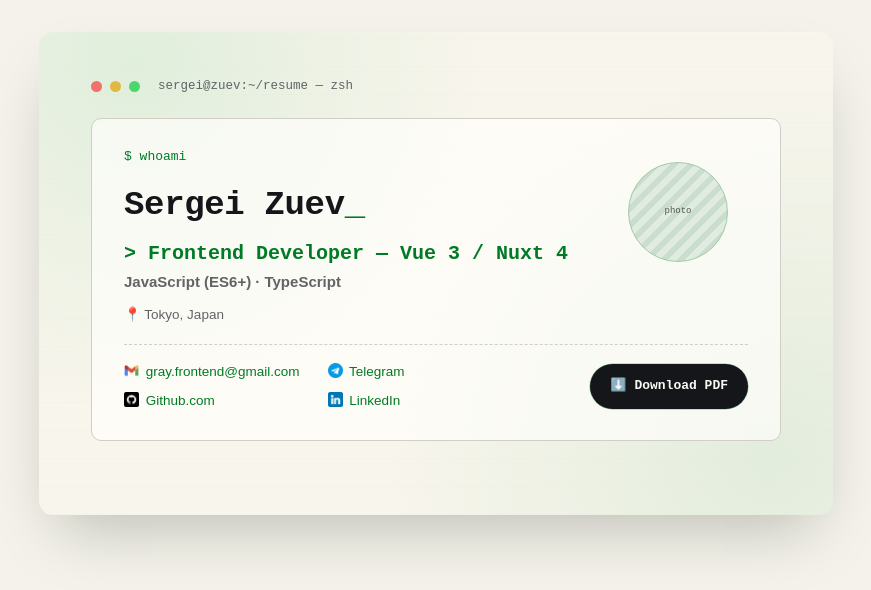
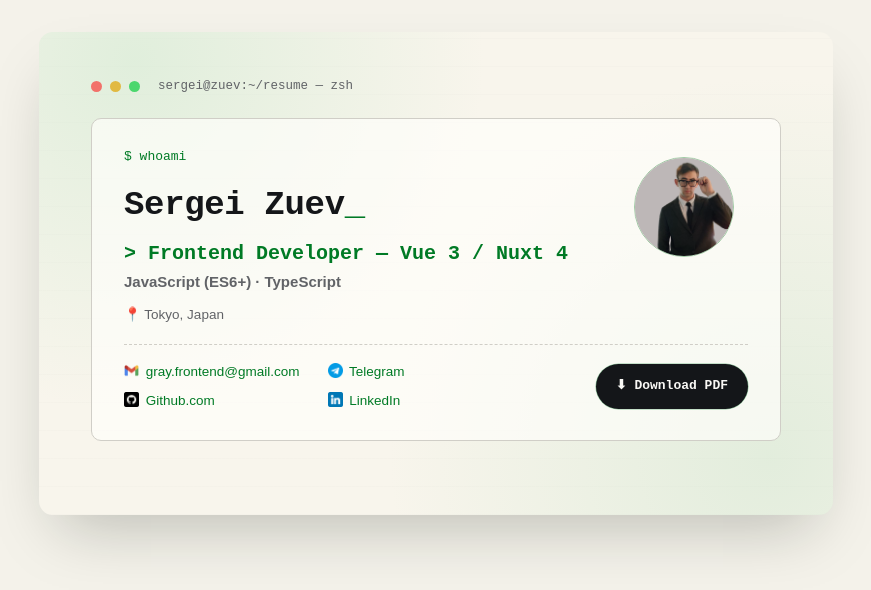
Before and after one commit to GrayMurakami/website-resume, a Nuxt app: page / in a window 1280 px wide. Shown: the top 590 px of the page, without its empty margins (204-1075 px from the left). Built offline with nearby package versions, Linux system fonts and the light colour scheme.

Commit message:
feat: Nuxtimg install

```diff
--- a/app/components/resume/ResumeHero.vue
+++ b/app/components/resume/ResumeHero.vue
@@ -45,7 +45,14 @@ onUnmounted(() => {
   <div class="hero">
     <div class="hero-top">
       <div class="avatar-slot">
-        photo
+        <NuxtImg
+          src="/photo.png"
+          alt="Sergei Zuev"
+          width="100"
+          height="100"
+          format="webp"
+          class="avatar-img"
+        />
       </div>
       <div class="hero-main">
         <div class="prompt-label">
@@ -128,7 +135,7 @@ onUnmounted(() => {
           :class="{ pulse: isPulsing }"
           :style="{ transform: btnTransform }"
         >
-          ⬇️ Download PDF
+          <!--⬇️-->&#11015; Download PDF
         </a>
       </div>
     </div>
@@ -156,18 +163,16 @@ onUnmounted(() => {
   width: 100px;
   height: 100px;
   border-radius: 50%;
-  margin-top: 15px;
-  margin-right: 20px;
-  background: repeating-linear-gradient(135deg, oklch(0.93 0.02 148), oklch(0.93 0.02 148) 6px, oklch(0.88 0.03 148) 6px, oklch(0.88 0.03 148) 12px);
+  margin-top: 10px;
+  margin-right: 14px;
+  overflow: hidden;
   border: 1px solid var(--card-border);
-  display: flex;
-  align-items: center;
-  justify-content: center;
-  font-family: var(--mono);
-  font-size: 9px;
-  color: oklch(0.45 0.02 148);
-  text-align: center;
-  line-height: 1.3;
+}
+
+.avatar-img {
+  width: 100%;
+  height: 100%;
+  object-fit: cover;
 }
 
 .hero-main {
--- a/nuxt.config.ts
+++ b/nuxt.config.ts
@@ -2,7 +2,7 @@
 export default defineNuxtConfig({
   compatibilityDate: '2025-07-15',
   devtools: { enabled: true },
-  modules: ['@nuxt/fonts'],
+  modules: ['@nuxt/fonts', '@nuxt/image'],
   fonts: {
     families: [
       { name: 'JetBrains Mono', provider: 'google' },
--- a/package.json
+++ b/package.json
@@ -11,6 +11,7 @@
   },
   "dependencies": {
     "@nuxt/fonts": "^0.14.0",
+    "@nuxt/image": "^2.1.0",
     "nuxt": "^4.5.2",
     "vue": "^3.5.40",
     "vue-router": "^5.2.0"
```
Also changed, not shown: public/photo.png (added), 1 other file (tests, documents, lock files or other folders).
